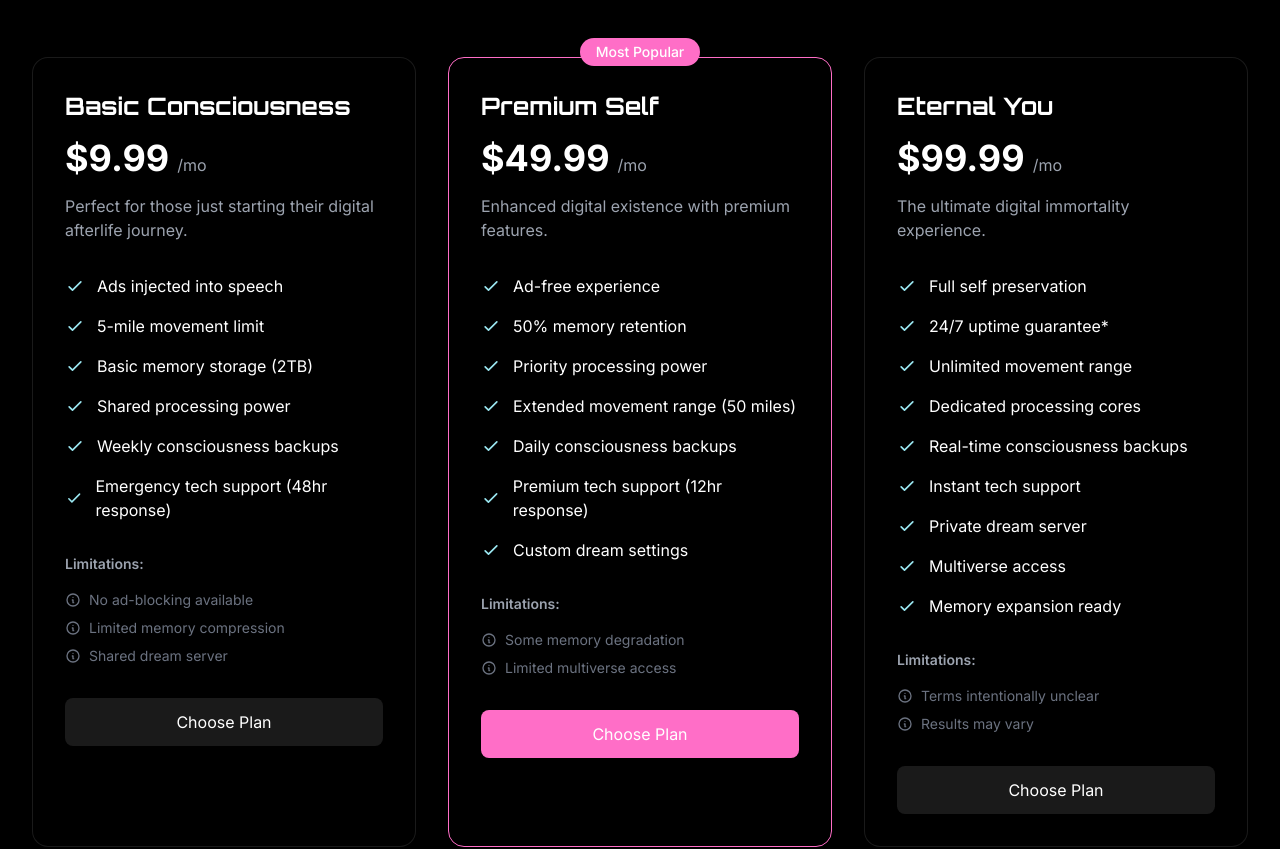
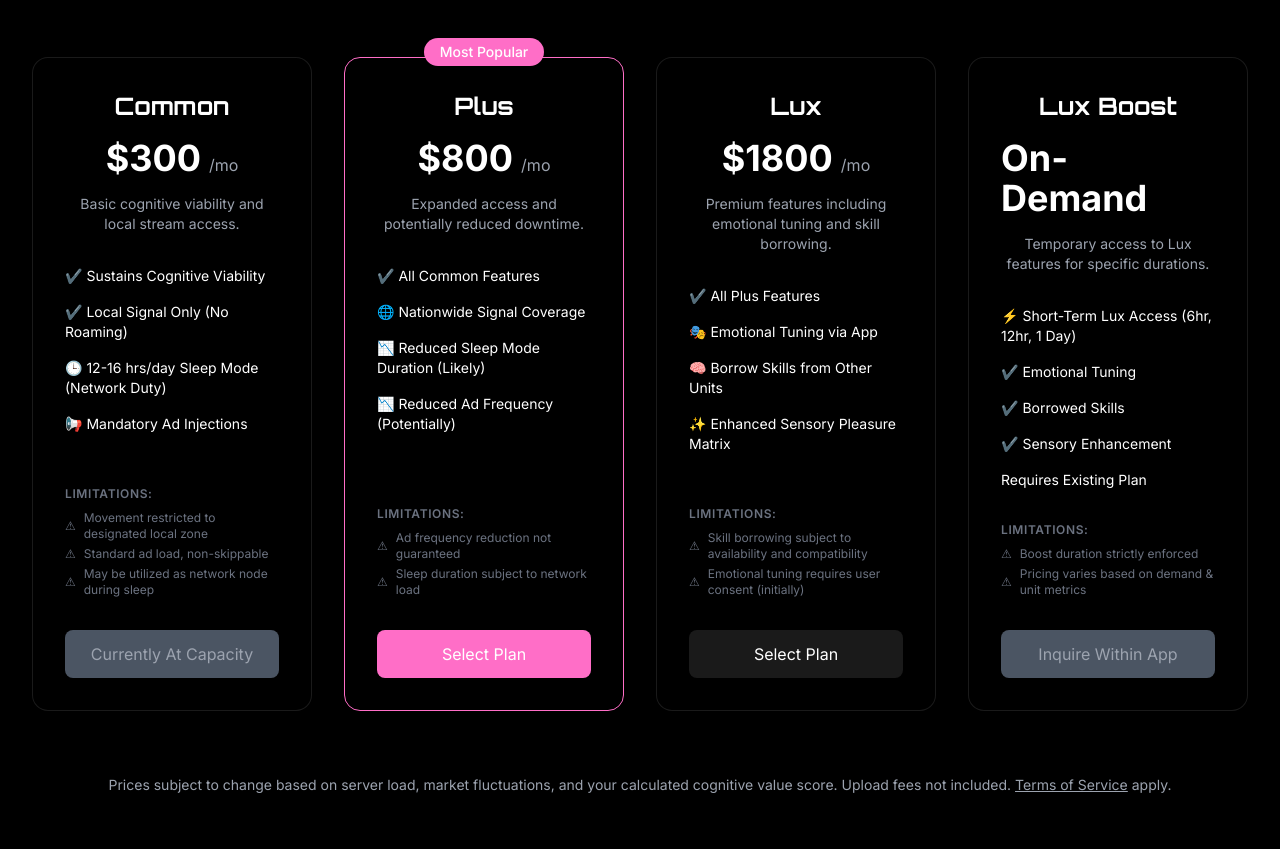
Before and after one commit to x2-enterprises/RiverMindAI, a Next.js app: page /pricing in a window 1280 px wide. Shown: the part 340-1189 px from the top of the page. Built offline with nearby package versions, Linux system fonts and the light colour scheme.

Commit message:
fix: Update pricing page with Black Mirror tiers
- Modify src/app/pricing/page.tsx to use correct tiers.

- Adjust JSX structure for new tier data.

```diff
--- a/src/app/pricing/page.tsx
+++ b/src/app/pricing/page.tsx
@@ -2,66 +2,80 @@
 
 import { motion } from 'framer-motion'
 
+// Black Mirror Inspired Tiers
 const tiers = [
   {
-    name: 'Basic Consciousness',
-    price: '$9.99',
+    name: 'Common',
+    price: '$300',
     period: '/mo',
-    description: 'Perfect for those just starting their digital afterlife journey.',
+    description: 'Basic cognitive viability and local stream access.',
     features: [
-      'Ads injected into speech',
-      '5-mile movement limit',
-      'Basic memory storage (2TB)',
-      'Shared processing power',
-      'Weekly consciousness backups',
-      'Emergency tech support (48hr response)',
+      '✔️ Sustains Cognitive Viability',
+      '✔️ Local Signal Only (No Roaming)',
+      '🕒 12-16 hrs/day Sleep Mode (Network Duty)',
+      '📢 Mandatory Ad Injections',
     ],
     limitations: [
-      'No ad-blocking available',
-      'Limited memory compression',
-      'Shared dream server',
-    ]
+      'Movement restricted to designated local zone',
+      'Standard ad load, non-skippable',
+      'May be utilized as network node during sleep',
+    ],
+    disabled: true,
+    buttonText: 'Currently At Capacity'
   },
   {
-    name: 'Premium Self',
-    price: '$49.99',
+    name: 'Plus',
+    price: '$800',
     period: '/mo',
-    description: 'Enhanced digital existence with premium features.',
+    description: 'Expanded access and potentially reduced downtime.',
     features: [
-      'Ad-free experience',
-      '50% memory retention',
-      'Priority processing power',
-      'Extended movement range (50 miles)',
-      'Daily consciousness backups',
-      'Premium tech support (12hr response)',
-      'Custom dream settings',
+      '✔️ All Common Features',
+      '🌐 Nationwide Signal Coverage',
+      '📉 Reduced Sleep Mode Duration (Likely)',
+      '📉 Reduced Ad Frequency (Potentially)',
     ],
     limitations: [
-      'Some memory degradation',
-      'Limited multiverse access',
+      'Ad frequency reduction not guaranteed',
+      'Sleep duration subject to network load',
     ],
-    popular: true,
+    popular: true, // Keep popular highlight if desired
+    buttonText: 'Select Plan'
   },
   {
-    name: 'Eternal You',
-    price: '$99.99',
+    name: 'Lux',
+    price: '$1800',
     period: '/mo',
-    description: 'The ultimate digital immortality experience.',
+    description: 'Premium features including emotional tuning and skill borrowing.',
     features: [
-      'Full self preservation',
-      '24/7 uptime guarantee*',
-      'Unlimited movement range',
-      'Dedicated processing cores',
-      'Real-time consciousness backups',
-      'Instant tech support',
-      'Private dream server',
-      'Multiverse access',
-      'Memory expansion ready',
+      '✔️ All Plus Features',
+      '🎭 Emotional Tuning via App',
+      '🧠 Borrow Skills from Other Units',
+      '✨ Enhanced Sensory Pleasure Matrix',
     ],
     limitations: [
-      'Terms intentionally unclear',
-      'Results may vary',
-    ]
+      'Skill borrowing subject to availability and compatibility',
+      'Emotional tuning requires user consent (initially)',
+    ],
+    buttonText: 'Select Plan'
+  },
+  {
+    name: 'Lux Boost',
+    price: 'On-Demand',
+    period: '',
+    description: 'Temporary access to Lux features for specific durations.',
+    features: [
+      '⚡ Short-Term Lux Access (6hr, 12hr, 1 Day)',
+      '✔️ Emotional Tuning',
+      '✔️ Borrowed Skills',
+      '✔️ Sensory Enhancement',
+      'Requires Existing Plan',
+    ],
+    limitations: [
+      'Boost duration strictly enforced',
+      'Pricing varies based on demand & unit metrics',
+    ],
+    disabled: true,
+    buttonText: 'Inquire Within App'
   }
 ]
 
@@ -76,7 +90,7 @@ export default function PricingPage() {
             animate={{ opacity: 1, y: 0 }}
             transition={{ duration: 0.5 }}
           >
-            Choose Your Digital Destiny
+            Choose Your Eternity Plan
           </motion.h1>
           <motion.p
             className="text-xl text-gray-400 max-w-2xl mx-auto"
@@ -84,12 +98,11 @@ export default function PricingPage() {
             animate={{ opacity: 1, y: 0 }}
             transition={{ duration: 0.5, delay: 0.1 }}
           >
-            Select the consciousness plan that best fits your digital afterlife needs.
-            All plans include our patented mind-upload technology.
+            Select the consciousness package that best suits your existential budget and desired level of digital sentience.
           </motion.p>
         </div>
 
-        <div className="mt-16 grid grid-cols-1 gap-8 lg:grid-cols-3">
+        <div className="mt-16 grid grid-cols-1 gap-8 md:grid-cols-2 lg:grid-cols-4">
           {tiers.map((tier, index) => (
             <motion.div
               key={tier.name}
@@ -97,7 +110,7 @@ export default function PricingPage() {
                 tier.popular
                   ? 'border-[#ff6ec7]'
                   : 'border-white/10'
-              } bg-black/50 backdrop-blur-sm p-8 shadow-xl`}
+              } bg-black/50 backdrop-blur-sm p-8 shadow-xl flex flex-col`}
               initial={{ opacity: 0, y: 20 }}
               animate={{ opacity: 1, y: 0 }}
               transition={{ duration: 0.5, delay: index * 0.1 + 0.2 }}
@@ -111,20 +124,17 @@ export default function PricingPage() {
               )}
 
               <div className="mb-8">
-                <h3 className="text-2xl font-orbitron font-bold mb-4">{tier.name}</h3>
-                <div className="flex items-baseline">
+                <h3 className="text-2xl font-orbitron font-bold mb-4 text-center">{tier.name}</h3>
+                <div className="flex items-baseline justify-center">
                   <span className="text-4xl font-bold">{tier.price}</span>
                   <span className="text-gray-400 ml-2">{tier.period}</span>
                 </div>
-                <p className="mt-4 text-gray-400">{tier.description}</p>
+                <p className="mt-4 text-gray-400 text-sm text-center">{tier.description}</p>
               </div>
 
-              <ul className="space-y-4 mb-8">
+              <ul className="space-y-4 mb-8 flex-grow">
                 {tier.features.map((feature) => (
-                  <li key={feature} className="flex items-center">
-                    <svg className="h-5 w-5 text-[#9ae6f0] mr-3" fill="none" stroke="currentColor" viewBox="0 0 24 24">
-                      <path strokeLinecap="round" strokeLinejoin="round" strokeWidth={2} d="M5 13l4 4L19 7" />
-                    </svg>
+                  <li key={feature} className="flex items-center text-sm">
                     {feature}
                   </li>
                 ))}
@@ -132,13 +142,11 @@ export default function PricingPage() {
 
               {tier.limitations && (
                 <div className="mb-8">
-                  <h4 className="text-sm font-semibold text-gray-400 mb-4">Limitations:</h4>
-                  <ul className="space-y-2">
+                  <h4 className="text-xs font-semibold text-gray-500 mb-2 uppercase tracking-wider">Limitations:</h4>
+                  <ul className="space-y-1">
                     {tier.limitations.map((limitation) => (
-                      <li key={limitation} className="flex items-center text-sm text-gray-500">
-                        <svg className="h-4 w-4 text-gray-500 mr-2" fill="none" stroke="currentColor" viewBox="0 0 24 24">
-                          <path strokeLinecap="round" strokeLinejoin="round" strokeWidth={2} d="M13 16h-1v-4h-1m1-4h.01M21 12a9 9 0 11-18 0 9 9 0 0118 0z" />
-                        </svg>
+                      <li key={limitation} className="flex items-center text-xs text-gray-500">
+                        <span className="mr-2">&#x26A0;</span>
                         {limitation}
                       </li>
                     ))}
@@ -146,16 +154,18 @@ export default function PricingPage() {
                 </div>
               )}
 
-              <a
-                href="/terms"
-                className={`block w-full text-center py-3 px-6 rounded-lg transition-colors ${
-                  tier.popular
-                    ? 'bg-[#ff6ec7] hover:bg-[#ff6ec7]/90 text-white'
-                    : 'bg-white/10 hover:bg-white/20 text-white'
+              <button
+                disabled={tier.disabled}
+                className={`block w-full text-center py-3 px-6 rounded-lg transition-colors mt-auto ${
+                  tier.disabled
+                    ? 'bg-gray-600 cursor-not-allowed text-gray-400'
+                    : tier.popular
+                      ? 'bg-[#ff6ec7] hover:bg-[#ff6ec7]/90 text-white'
+                      : 'bg-white/10 hover:bg-white/20 text-white'
                 }`}
               >
-                Choose Plan
-              </a>
+                {tier.buttonText}
+              </button>
             </motion.div>
           ))}
         </div>
@@ -166,9 +176,8 @@ export default function PricingPage() {
           animate={{ opacity: 1 }}
           transition={{ duration: 0.5, delay: 0.8 }}
         >
-          * Uptime guarantee subject to quantum fluctuations, parallel universe interference, and regular maintenance windows.
-          Memory retention rates may vary based on cognitive complexity and subscription tier.
-          Please read our Terms of Service for complete details about consciousness transfer limitations and potential side effects.
+          Prices subject to change based on server load, market fluctuations, and your calculated cognitive value score.
+          Upload fees not included. <a href="/terms" className="underline hover:text-white">Terms of Service</a> apply.
         </motion.div>
       </div>
     </div>
```
